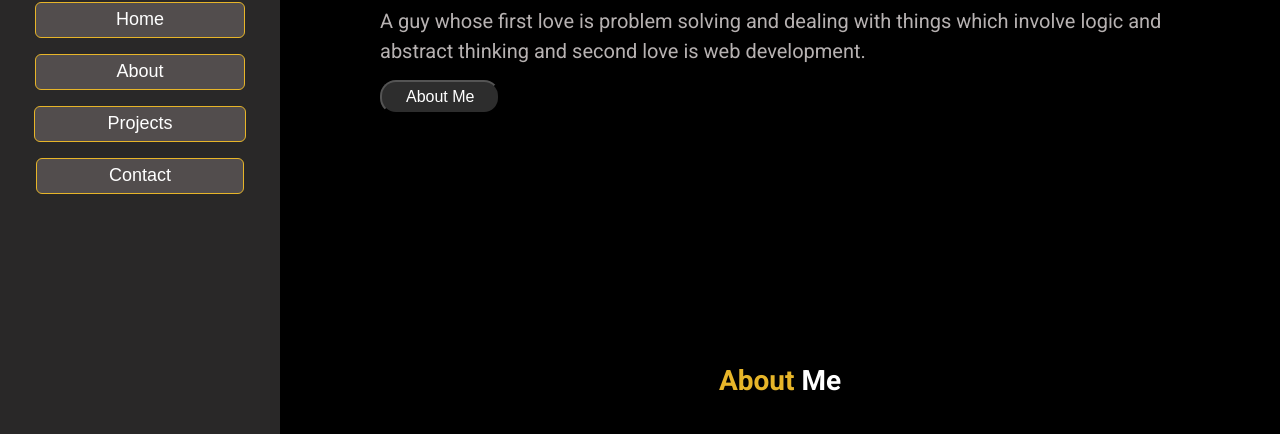
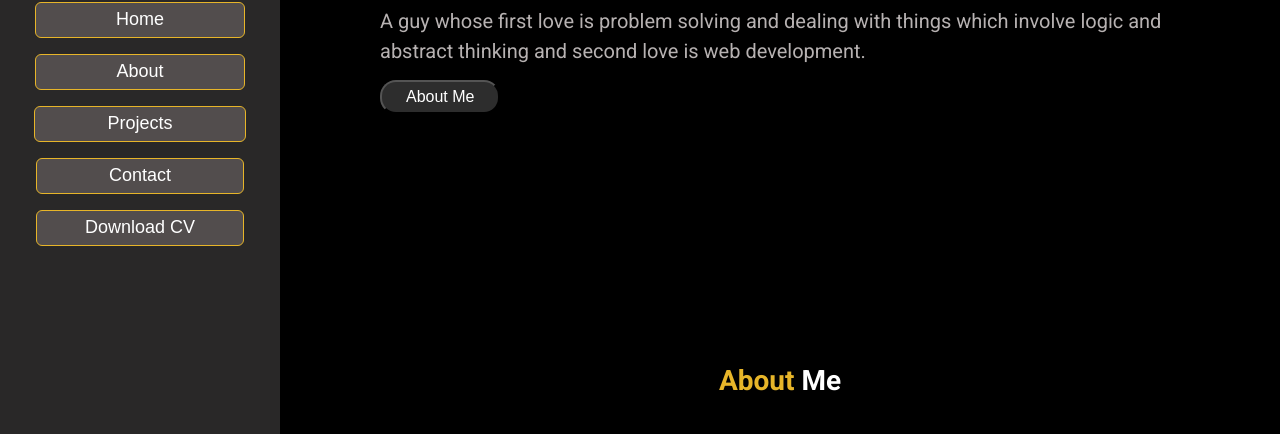
Before and after one commit to deepak-2605/Personal-Website, a plain HTML site: page index.html in a window 1280 px wide. Shown: the part 337-771 px from the top of the page. Drawn offline with Linux system fonts and the light colour scheme.

Commit message:
Added Download CV button

```diff
--- a/index.html
+++ b/index.html
@@ -32,7 +32,9 @@
             </div>
             <div class="contactbtn btn1">
                 <a href="#contact"><button class="btn btn3">Contact</button></a>
-
+            </div>
+             <div class="downloadresume contactbtn btn1">
+                <a href="./resume1.pdf" download><button class="btn btn3 btn4">Download CV</button></a>
             </div>
 
     </nav>
--- a/styles/nav.css
+++ b/styles/nav.css
@@ -60,6 +60,10 @@ html{
     color: white;
     background-color: rgb(26, 26, 26);
 }
+.btn4{
+    padding-left: 4.8rem;
+    padding-right: 4.8rem;
+}
 /* For responsive design */
 @media(min-width:1450px){
     html{
```
Also changed, not shown: 1 other file.
